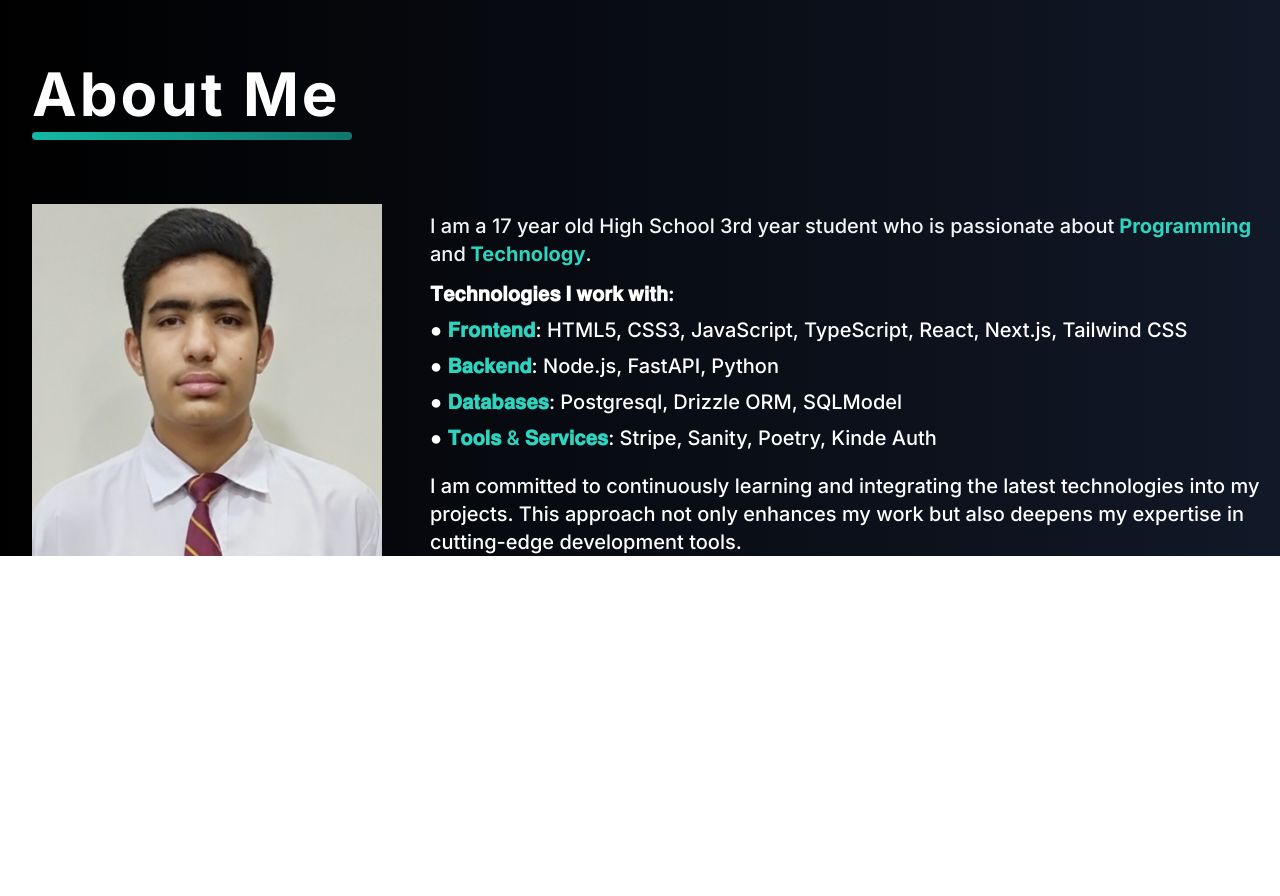
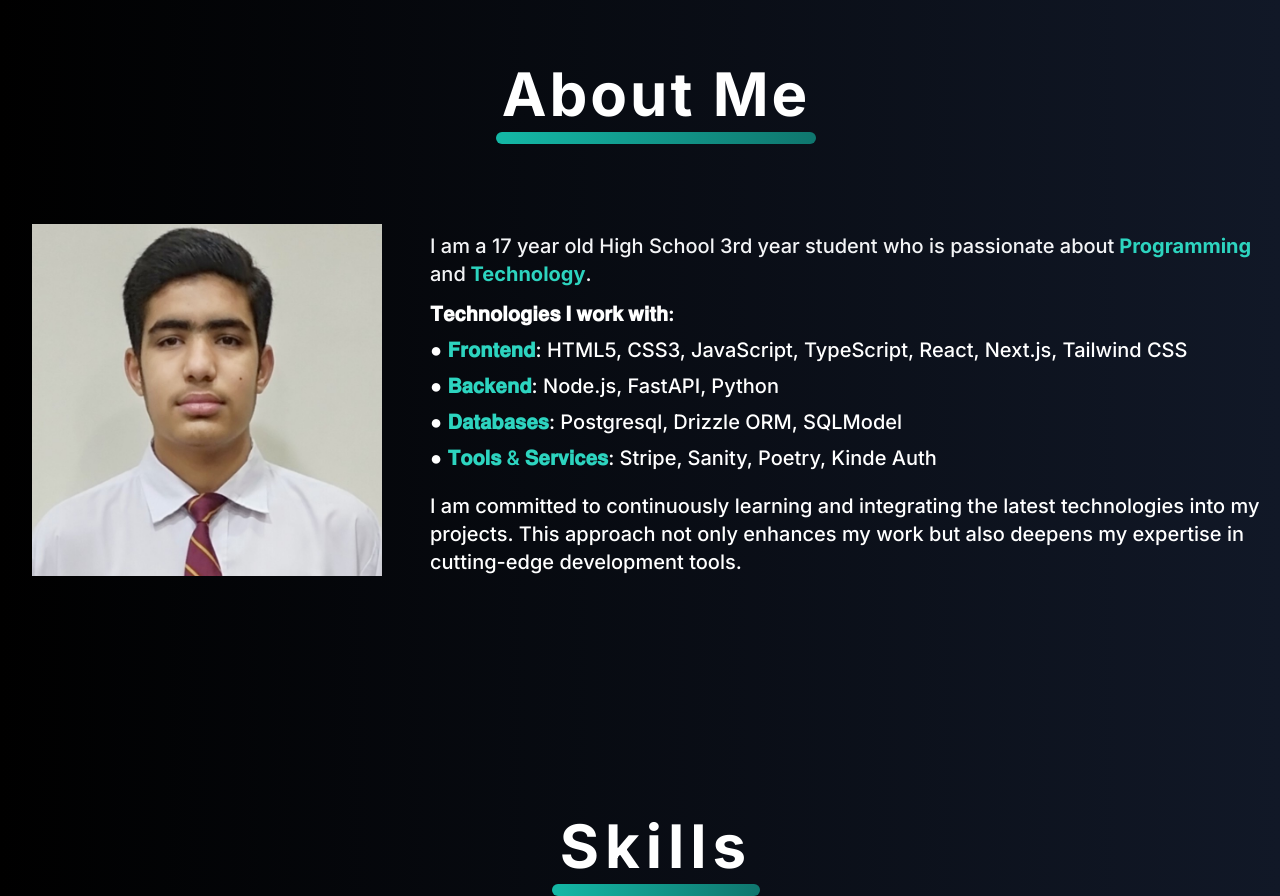
Before and after one commit to syedshahmirsultan/Headstarter-Project1, a Next.js app: page / in a window 1280 px wide. Shown: the part 680-1576 px from the top of the page. Before the commit the page ends 1236 px from the top, so only its background shows below. Built offline with nearby package versions, Linux system fonts and the light colour scheme.

Commit message:
added skills section

```diff
--- a/app/Components/About.tsx
+++ b/app/Components/About.tsx
@@ -11,7 +11,7 @@ const fadeInVariants = {
 
 const About = () => {
     return (
-        <section className="ml-8 pt-40 md:pt-60">
+        <section className="ml-8 pt-40 md:pt-60 flex flex-col items-center">
             <motion.h1
                 initial="hidden"
                 whileInView="visible"
@@ -26,14 +26,14 @@ const About = () => {
                 whileInView="visible"
                 viewport={{ once: true }}
                 variants={fadeInVariants}
-                className="block h-2 rounded-full bg-gradient-to-r ml-14 md:ml-0 from-teal-500 to-teal-700 w-48 md:w-80"
+                className="block h-3 rounded-full bg-gradient-to-r ml-14 md:ml-0 from-teal-500 to-teal-700 w-48 md:w-80"
             ></motion.span>
             <motion.div
                 initial="hidden"
                 whileInView="visible"
                 viewport={{ once: true }}
                 variants={fadeInVariants}
-                className="mt-16 flex flex-col md:flex-row gap-y-16 md:justify-between"
+                className="mt-20 flex flex-col md:flex-row gap-y-16 md:justify-between"
             >
                 <Image
                     src="/images/shahmir.png"
--- a/app/Components/NavBar.tsx
+++ b/app/Components/NavBar.tsx
@@ -11,6 +11,8 @@ const NavBar = () => {
         <Link href="" className=" text-gray-400 hover:text-white">About</Link>
         <Link href="" className=" text-gray-400 hover:text-white">Skills</Link>
         <Link href="" className=" text-gray-400 hover:text-white">Experience</Link>
+        <Link href="" className=" text-gray-400 hover:text-white">Projects</Link>
+
         <Link href="" className=" text-gray-400 hover:text-white">Contact</Link>
         </div>
         <Hamburger/>
--- /dev/null
+++ b/app/Components/Skills.tsx
@@ -0,0 +1,22 @@
+"use client"
+import { motion } from 'framer-motion';
+import React from 'react';
+
+const Skills = () => {
+    return (
+        <section className="ml-8 pt-40 md:pt-60 flex flex-col items-center">
+        <motion.h1
+            className="text-4xl md:text-6xl font-bold text-white text-center tracking-widest mb-2"
+        >
+            Skills
+        </motion.h1>
+        <motion.span
+            className="block h-3 rounded-full bg-gradient-to-r  ml-14 md:ml-0 from-teal-500 to-teal-700 w-32 md:w-52"
+        ></motion.span>
+
+
+        </section>
+    );
+}
+
+export default Skills;
--- a/app/page.tsx
+++ b/app/page.tsx
@@ -1,12 +1,14 @@
 import React from 'react';
 import Hero from './Components/Hero';
 import About from './Components/About';
+import Skills from './Components/Skills';
 
 const Home = () => {
   return (
   <main className="min-h-screen w-full bg-gradient-to-r from-black  to-gray-900">
       <Hero/>
       <About/>
+      <Skills/>
     </main>
   );
 }
```
